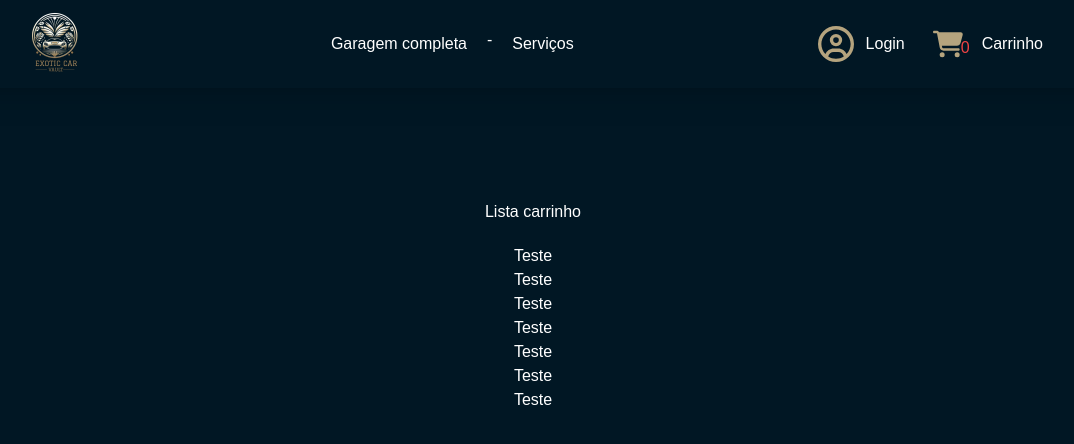
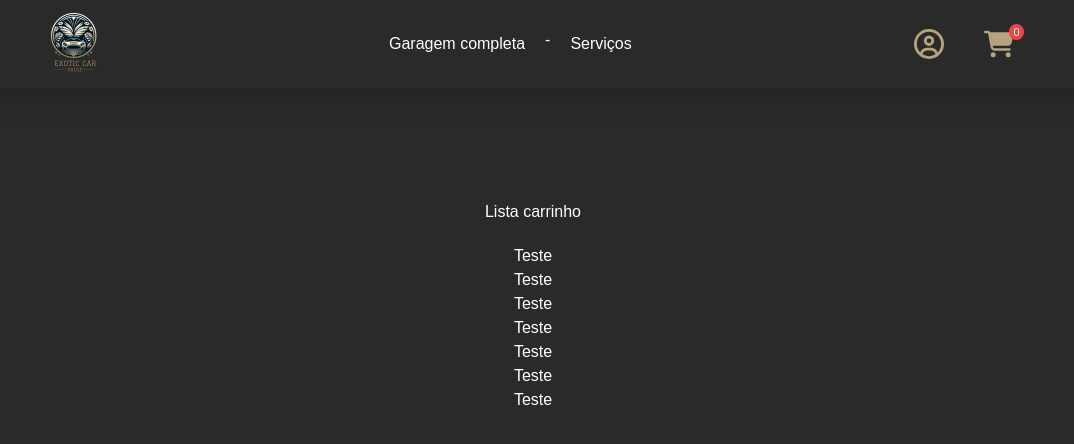
Before and after one commit to ExoticCarVault/ExoticCarVault, a React (Vite) app: page /cartList in a window 1280 px wide. Shown: the top 444 px of the page, without its empty margins (107-1181 px from the left). Built offline with nearby package versions, Linux system fonts and the light colour scheme.

Commit message:
Feito alguns ajustes

```diff
--- a/src/components/Cart/CartWidget.jsx
+++ b/src/components/Cart/CartWidget.jsx
@@ -2,7 +2,7 @@ import { FaCartShopping } from "react-icons/fa6";
 export const CartWidget = () => {
     return (
         <div className="flex items-center">
-        < FaCartShopping className='text-3xl text-[#b5a47e]' /> <div className="text-red-500 rounded-full ml-[-2px] mt-2">0</div>
+        < FaCartShopping className='text-3xl text-[#b5a47e]' /> <div className="text-[0.7rem] px-1 rounded-full bg-red-500 ml-[-5px] mb-6">0</div>
         </div>
     )
 }
--- a/src/components/Container/Item.jsx
+++ b/src/components/Container/Item.jsx
@@ -3,8 +3,8 @@ import React from 'react';
 export const Item = ({ product }) => {
     return (
         <div className='w-3/4 m-auto'>
-            <div className='mt-20'>
-                <div className='bg-white text-black h-[450px] rounded-xl shadow-lg'>
+            <div className='mt-20 shadow-xl'>
+                <div className='bg-white text-black h-[450px] rounded-xl'>
                     <div className='rounded-t-2xl items-center'>
                         <img src={product.img} alt="logo do carro" className='rounded-t-lg w-full h-[200px] md:object-cover object-center' />
                     </div>
--- a/src/components/NavBar/Header.jsx
+++ b/src/components/NavBar/Header.jsx
@@ -32,11 +32,11 @@ export const Header = () => {
 
     return (
         <>
-            <div className={`w-full fixed z-50 shadow-xl ${navbarScrolled ? 'bg-[#011724]' : 'bg-transparent'}  text-white`}>
+            <div className={`w-full fixed z-50 shadow-xl ${navbarScrolled ? 'bg-[#2a2a2a]' : 'bg-transparent'}  text-white`}>
                 <header className='flex flex-col place-content-around p-3'>
                     <nav className='flex w-full place-content-around'>
                         <button className='md:hidden' type="button" onClick={toggleMenu}>
-                            <FaBars className='text-4xl text-[#b5a47e]' />
+                            <FaBars className='text-3xl text-[#b5a47e]' />
                         </button>
                         <Link to='/'>
                         <img src={logo} alt="Logo do site" className='w-[4rem]' />
@@ -57,27 +57,27 @@ export const Header = () => {
                         <div className='flex items-center'>
                             <Link to='/login'>
                             <button className='flex items-center md:mr-7' type="button">
-                                <FaRegCircleUser className='text-4xl mr-3 text-[#b5a47e]' />
-                                <p className='hidden md:flex items-center'>Login</p>
+                                <FaRegCircleUser className='text-3xl mr-3 text-[#b5a47e]' />
+
                             </button>
                             </Link>
                             <Link to='cartList'>
                             <button className='hidden md:flex items-center' type="button">
-                                <div className='mr-3'><CartWidget /></div>
-                                <p className='items-center'>Carrinho</p>
+                                <div className=''><CartWidget /></div>
+
                             </button>
                             </Link>
                         </div>
                     </nav>
 
                     {menuOpen && (
-                        <ul className={`w-[30%] h-screen rounded-tr-3xl rounded-ee-3xl bg-[#010E16] absolute top-0 left-0 transform transition-transform duration-300 ease-in-out ${menuOpen ? 'translate-x-0 opacity-100' : 'translate-x-full opacity-0'} md:hidden`}>
+                        <ul className={`w-[30%] h-screen rounded-tr-3xl rounded-ee-3xl bg-[#181818] absolute top-0 left-0 transform transition-transform duration-300 ease-in-out ${menuOpen ? 'translate-x-0 opacity-100' : 'translate-x-full opacity-0'} md:hidden`}>
                             <div className='flex place-content-start mt-5 ml-4'>
-                                <button className='md:hidden text-[#b5a47e] text-4xl mt-2 m-auto' type="button" onClick={toggleMenu}>
+                                <button className='md:hidden text-[#b5a47e] text-3xl mt-2 m-auto' type="button" onClick={toggleMenu}>
                                     <FaX />
                                 </button>
                             </div>
-                            <div className='flex text-left items-center justify-evenly flex-col gap-10 pb-5 bg-[#010E16] h-screen rounded-br-3xl'>
+                            <div className='flex text-left items-center justify-evenly flex-col gap-10 pb-5 bg-[#181818] h-screen rounded-br-3xl'>
                                 <Link to='services'>
                                 <button className='flex flex-col text-center items-center'>
                                     <FaScrewdriverWrench className='text-3xl text-[#b5a47e] mb-3'/>
--- a/src/style/index.css
+++ b/src/style/index.css
@@ -11,7 +11,7 @@
 }
 
 body{
-  background-color: #011724;
+  background-color: rgb(42, 42, 42);
 }
 
 * {
```
